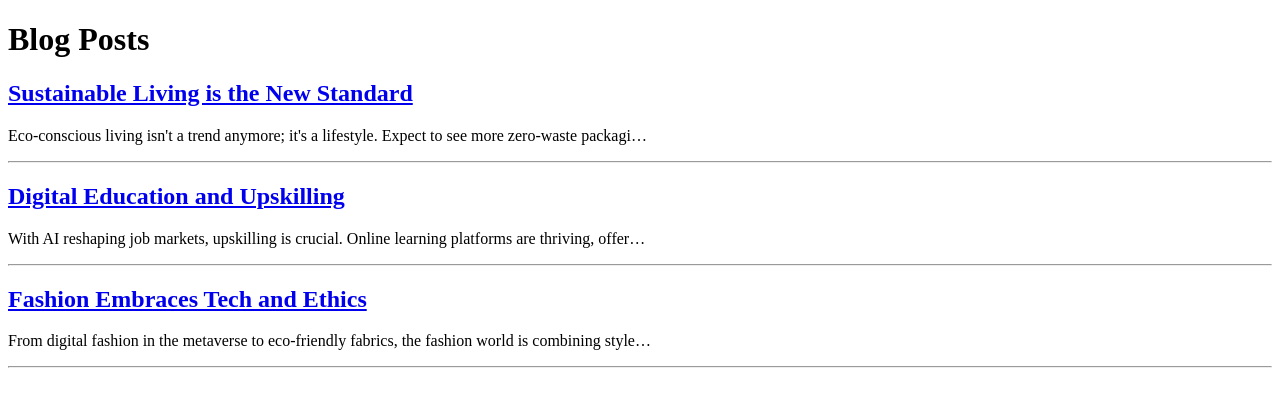
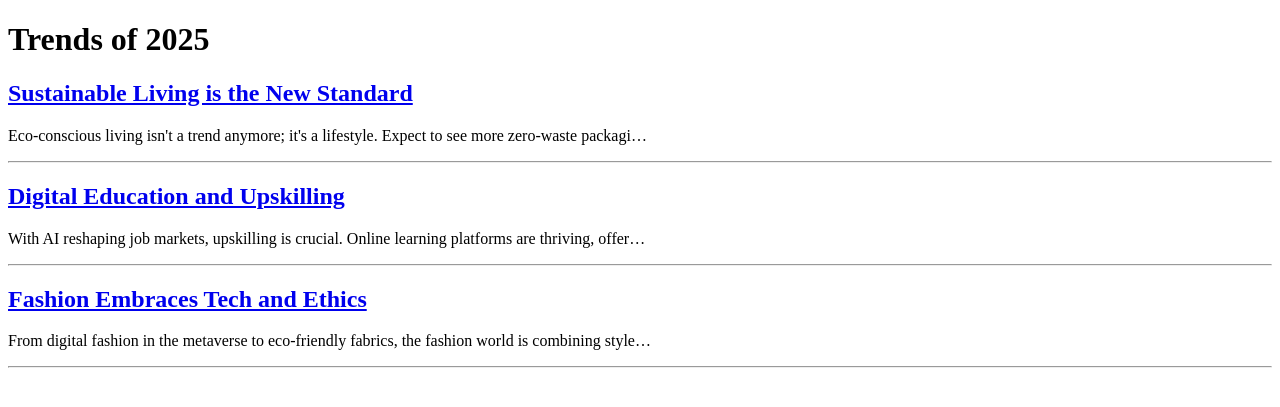
Before and after one commit to tp-archana/mini-blog-project, a Django app: page /blogs in a window 1280 px wide. Shown: the top 407 px of the page. Run offline with Django 5.2, Linux system fonts and the light colour scheme; data comes from the database, SQL or seed files in the repository.

Commit message:
Make some changes to the view page

```diff
--- a/my_project/my_blog/templates/home.html
+++ b/my_project/my_blog/templates/home.html
@@ -7,5 +7,11 @@
 </head>
 <body>
     <h1>Trends of 2025</h1>
+    {% for post in posts %}
+    <h2><a href="{% url 'post_detail' post.pk %}">{{ post.heading }}</a></h2>
+    <p>{{ post.content|truncatechars:100 }}</p>
+    <hr>
+    {% endfor %}
+
 </body>
 </html>
--- a/my_project/my_blog/templates/list.html
+++ /dev/null
@@ -1,20 +0,0 @@
-<!DOCTYPE html>
-<html lang="en">
-
-<head>
-    <meta charset="UTF-8">
-    <meta name="viewport" content="width=device-width, initial-scale=1.0">
-    <title>Document</title>
-</head>
-
-<body>
-    <h1>Blog Posts</h1>
-    {% for post in posts %}
-    <h2><a href="{% url 'post_detail' post.pk %}">{{ post.heading }}</a></h2>
-    <p>{{ post.content|truncatechars:100 }}</p>
-    <hr>
-    {% endfor %}
-
-</body>
-
-</html>
--- a/my_project/my_blog/views.py
+++ b/my_project/my_blog/views.py
@@ -18,7 +18,7 @@ def post_blog(request):
 
 def post_view(request):
     posts = PostModel.objects.all()
-    return render(request, 'list.html', {'posts': posts})
+    return render(request, 'home.html', {'posts': posts})
 
 
 def post_detail(request, pk):
```
